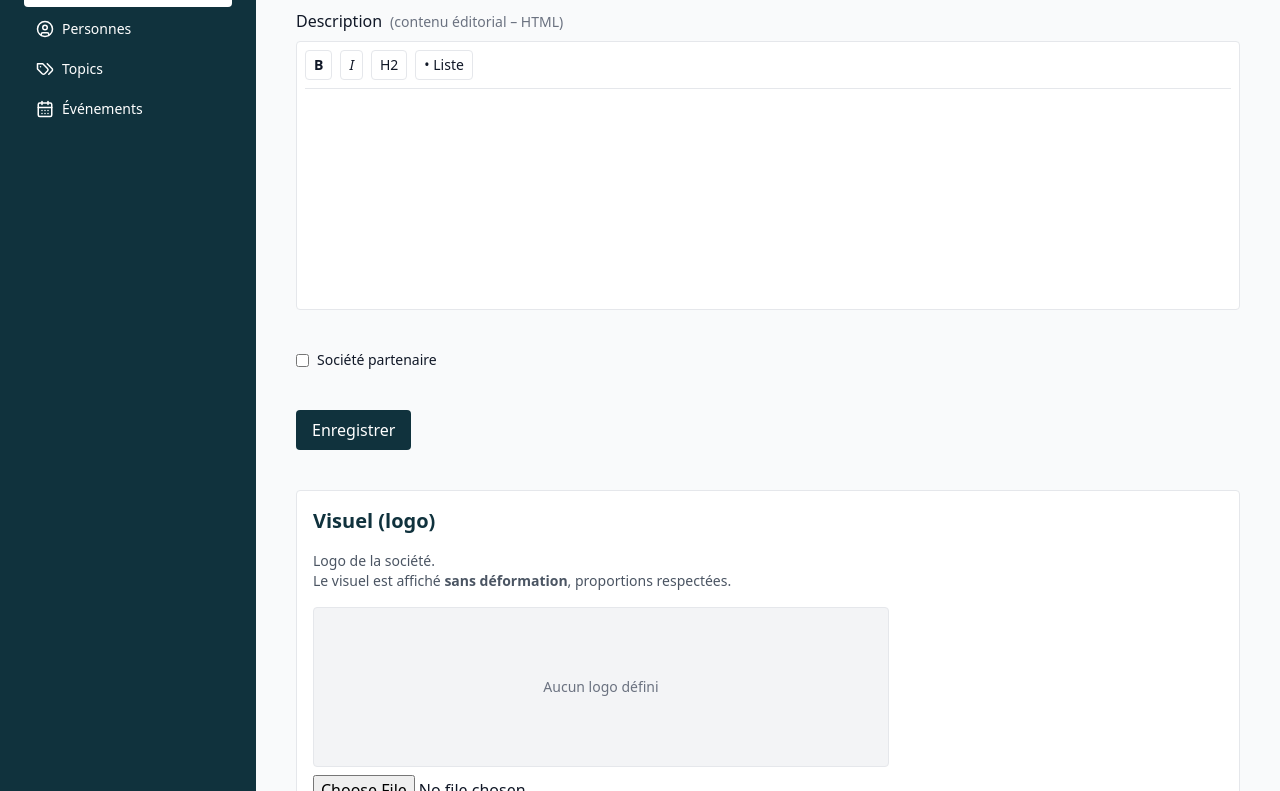
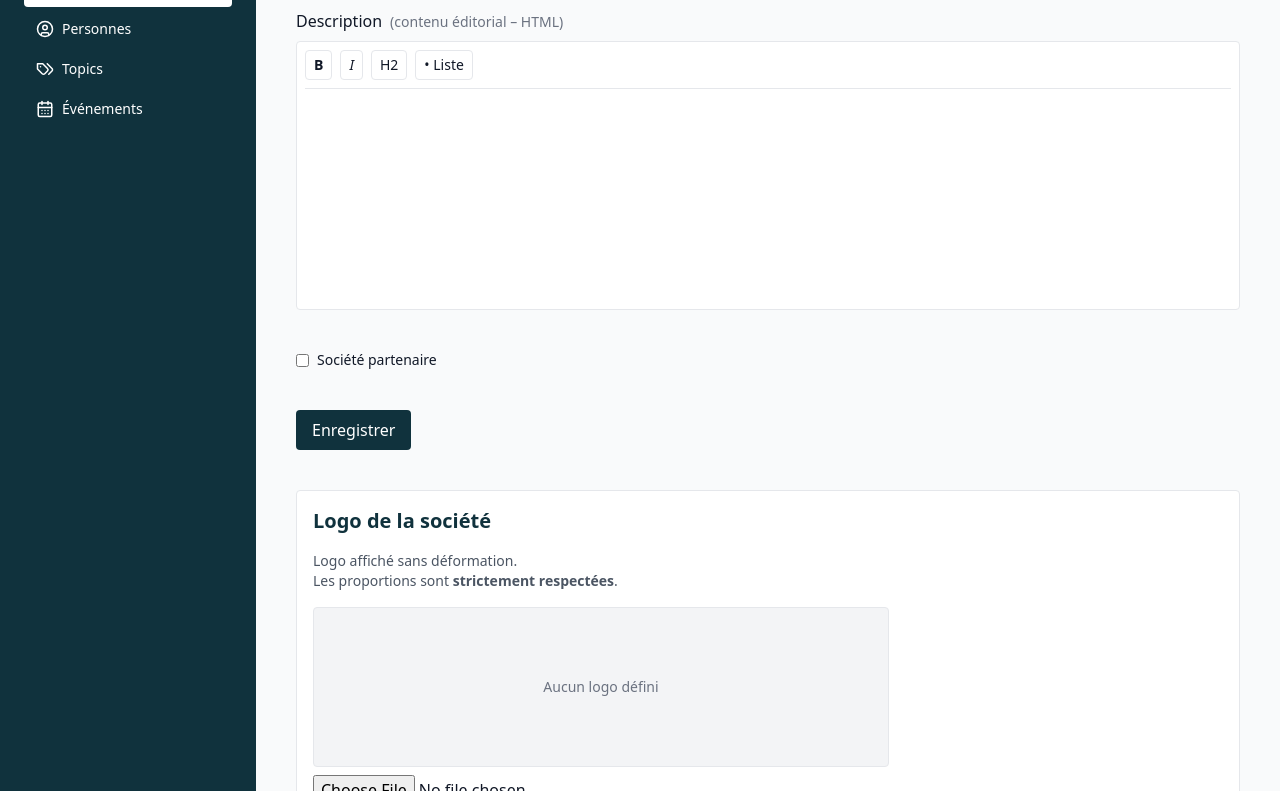
Before and after one commit to MisterFredo/ratecard, a Next.js app in the folder frontend/: page /admin/company/edit/1 in a window 1280 px wide. Shown: the part 377-1168 px from the top of the page. Built offline with nearby package versions, Linux system fonts and the light colour scheme; no server answers.

Commit message:
Update VisualSection.tsx

```diff
--- a/frontend/components/visuals/VisualSection.tsx
+++ b/frontend/components/visuals/VisualSection.tsx
@@ -3,13 +3,16 @@
 import { useState } from "react";
 import { api } from "@/lib/api";
 
+const GCS_BASE_URL = process.env.NEXT_PUBLIC_GCS_BASE_URL!;
+
 type Props = {
   entityId: string;
 
-  // 🔑 UN SEUL VISUEL : LOGO RECTANGLE (affiché en contain)
+  // 🔑 URL complète du logo (ou null)
   rectUrl: string | null;
 
-  onUpdated: (data: { rectangle: boolean }) => void;
+  // 🔑 le parent reçoit directement la nouvelle URL
+  onUpdated: (rectUrl: string | null) => void;
 };
 
 export default function VisualSection({
@@ -19,9 +22,9 @@ export default function VisualSection({
 }: Props) {
   const [loading, setLoading] = useState(false);
 
-  // ---------------------------------------------------------
-  // Convert file → base64 (sans header)
-  // ---------------------------------------------------------
+  /* ---------------------------------------------------------
+     Convert file → base64 (sans header)
+  --------------------------------------------------------- */
   function fileToBase64(file: File): Promise<string> {
     return new Promise((resolve, reject) => {
       const reader = new FileReader();
@@ -34,9 +37,9 @@ export default function VisualSection({
     });
   }
 
-  // ---------------------------------------------------------
-  // UPLOAD — LOGO RECTANGLE
-  // ---------------------------------------------------------
+  /* ---------------------------------------------------------
+     UPLOAD — LOGO SOCIÉTÉ
+  --------------------------------------------------------- */
   async function upload(file: File) {
     setLoading(true);
 
@@ -48,11 +51,13 @@ export default function VisualSection({
         base64_image: base64,
       });
 
-      if (res.status !== "ok") {
+      if (res.status !== "ok" || !res.filename) {
         throw new Error("Upload échoué");
       }
 
-      onUpdated({ rectangle: true });
+      // 🔑 source de vérité = backend
+      const newUrl = `${GCS_BASE_URL}/companies/${res.filename}`;
+      onUpdated(newUrl);
     } catch (e) {
       console.error(e);
       alert("❌ Erreur upload visuel");
@@ -61,20 +66,19 @@ export default function VisualSection({
     }
   }
 
-  // ---------------------------------------------------------
-  // UI
-  // ---------------------------------------------------------
+  /* ---------------------------------------------------------
+     UI
+  --------------------------------------------------------- */
   return (
     <div className="p-4 border rounded bg-white space-y-4">
       <h2 className="text-xl font-semibold text-ratecard-blue">
-        Visuel (logo)
+        Logo de la société
       </h2>
 
       <p className="text-sm text-gray-600">
-        Logo de la société.
+        Logo affiché sans déformation.
         <br />
-        Le visuel est affiché <strong>sans déformation</strong>, proportions
-        respectées.
+        Les proportions sont <strong>strictement respectées</strong>.
       </p>
 
       {loading && (
@@ -101,9 +105,11 @@ export default function VisualSection({
           type="file"
           accept="image/*"
           className="mt-2"
-          onChange={(e) =>
-            e.target.files && upload(e.target.files[0])
-          }
+          onChange={(e) => {
+            if (e.target.files?.[0]) {
+              upload(e.target.files[0]);
+            }
+          }}
         />
       </div>
     </div>
```
